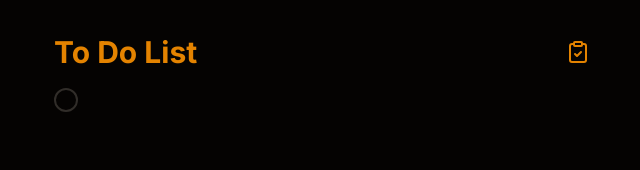
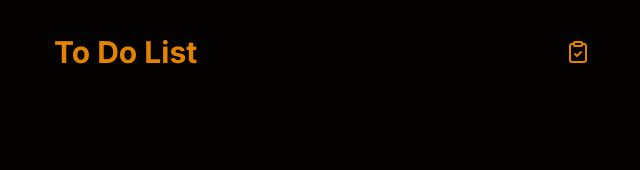
Before and after one commit to Teodor29/to-do, a React (Vite) app: page / in a window 1280 px wide. Shown: the top 170 px of the page, without its empty margins (314-954 px from the left). Built offline with nearby package versions, Linux system fonts and the light colour scheme.

Commit message:
update input

```diff
--- a/src/components/TodoForm.jsx
+++ b/src/components/TodoForm.jsx
@@ -41,9 +41,7 @@
         <input
           id="todoInput"
           type="text"
-          autoFocus
           className="w-full ml-4 py-2 bg-transparent outline-0"
-          placeholder=""
           onChange={handleUpdate}
           onKeyDown={handleKeyDown}
           onFocus={() => setIsFocused(true)}
--- a/src/components/TodoList.jsx
+++ b/src/components/TodoList.jsx
@@ -138,14 +138,12 @@
               />
             ))}
           </div>
-          <div
+          <label
+            htmlFor="todoInput"
             className="w-full mx-auto flex flex-col flex-1"
-            onClick={() => {
-              todoInput.focus()
-            }}
           >
             <TodoForm addTodo={addTodo} />
-          </div>
+          </label>
         </div>
       )}
     </>
```
